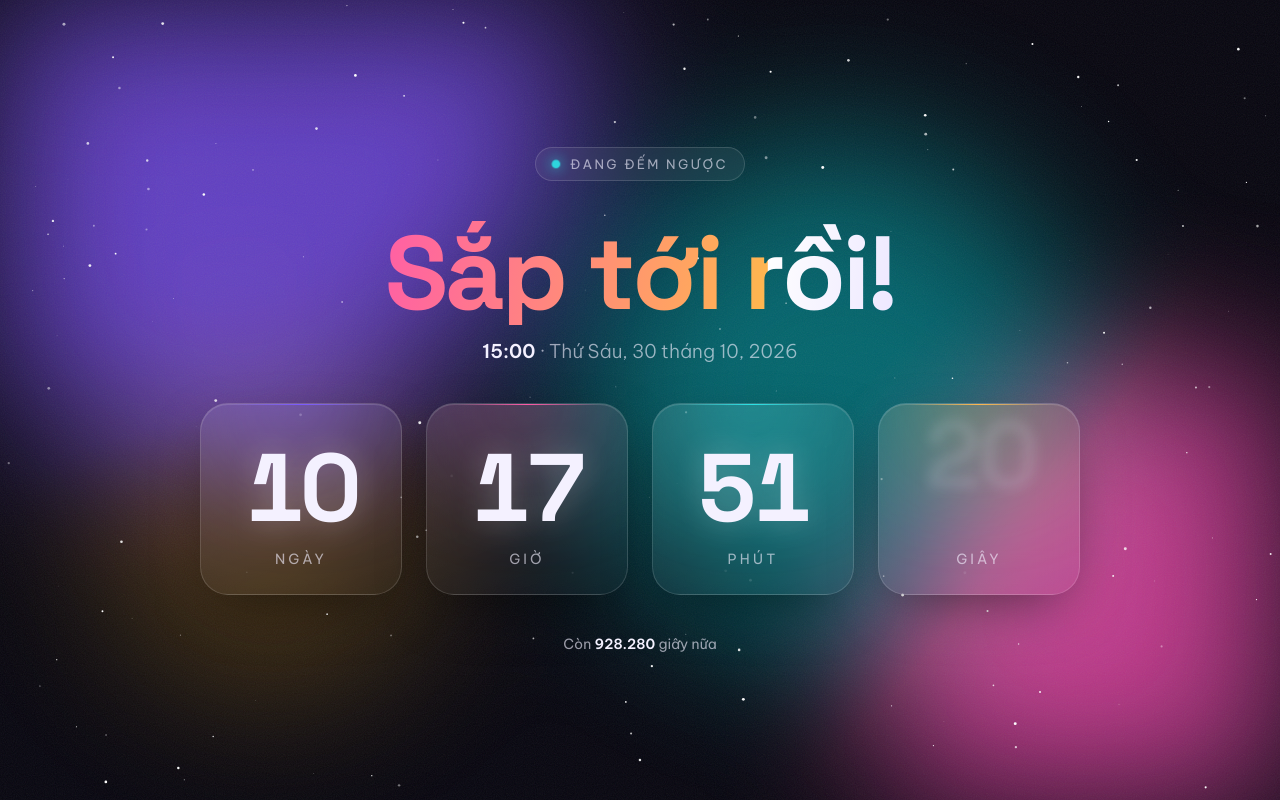
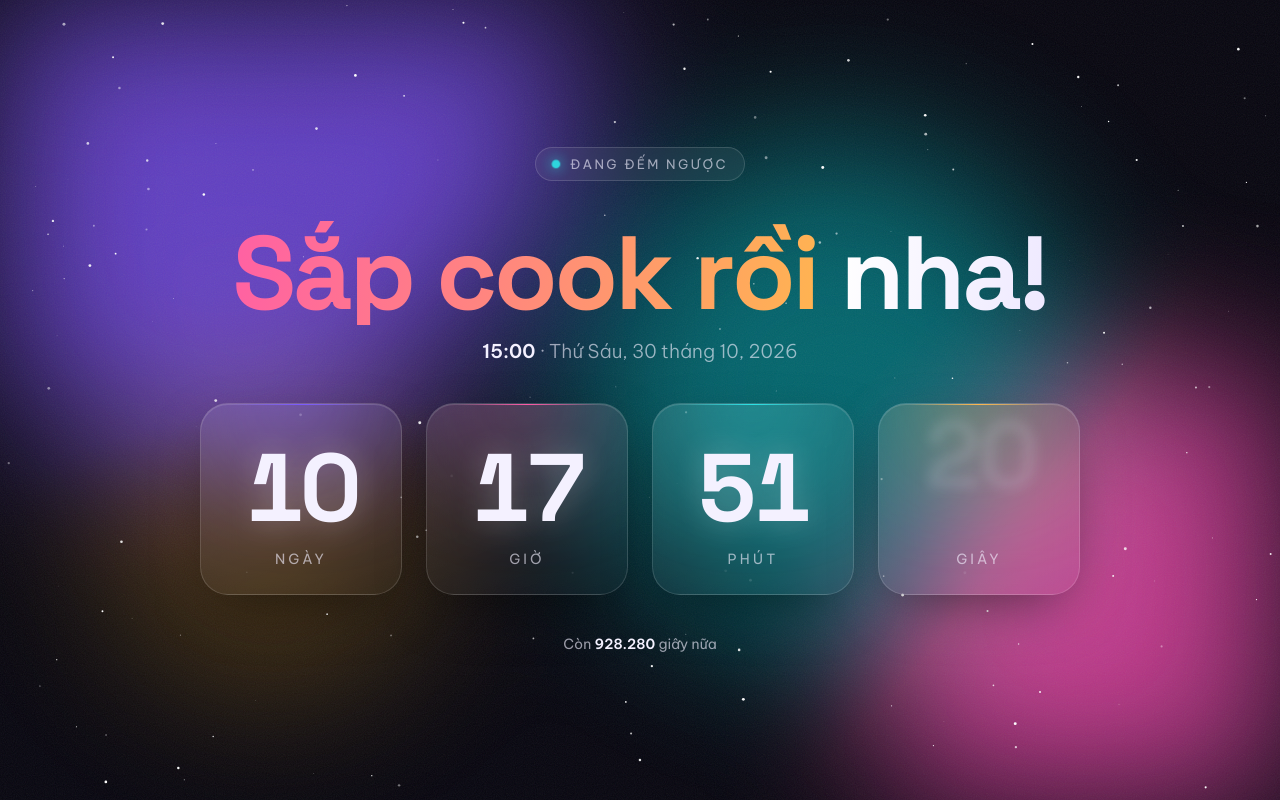
Before and after one commit to atonne/countdown, a plain HTML site: page index.html in a window 1280 px wide. Drawn offline with Linux system fonts and the light colour scheme.

Commit message:
update msg

```diff
--- a/index.html
+++ b/index.html
@@ -270,7 +270,7 @@
     <div class="eyebrow"><span class="dot"></span><span id="status">Đang đếm ngược</span></div>
 
     <header>
-      <h1 id="title">Sắp cook rồi!</h1>
+      <h1 id="title">Sắp cook rồi nha!</h1>
       <p class="date" id="date"></p>
     </header>
 
@@ -290,7 +290,7 @@
     // ====== CẤU HÌNH ======
     // 15:00 ngày 30/10/2026, giờ Việt Nam (UTC+7)
     const TARGET = new Date("2026-10-30T15:00:00+07:00");
-    const TITLE = "Sắp tới rồi!";
+    const TITLE = "Sắp cook rồi nha!";
     // ======================
 
     document.getElementById("title").textContent = TITLE;
```
